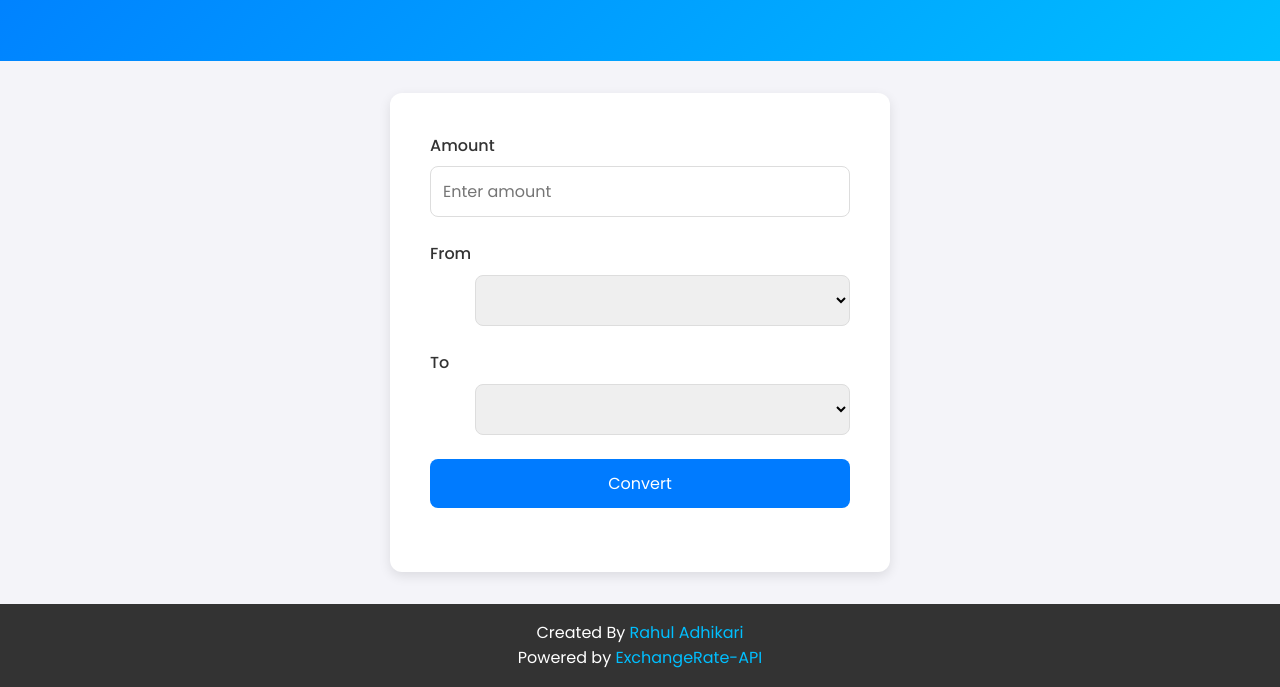
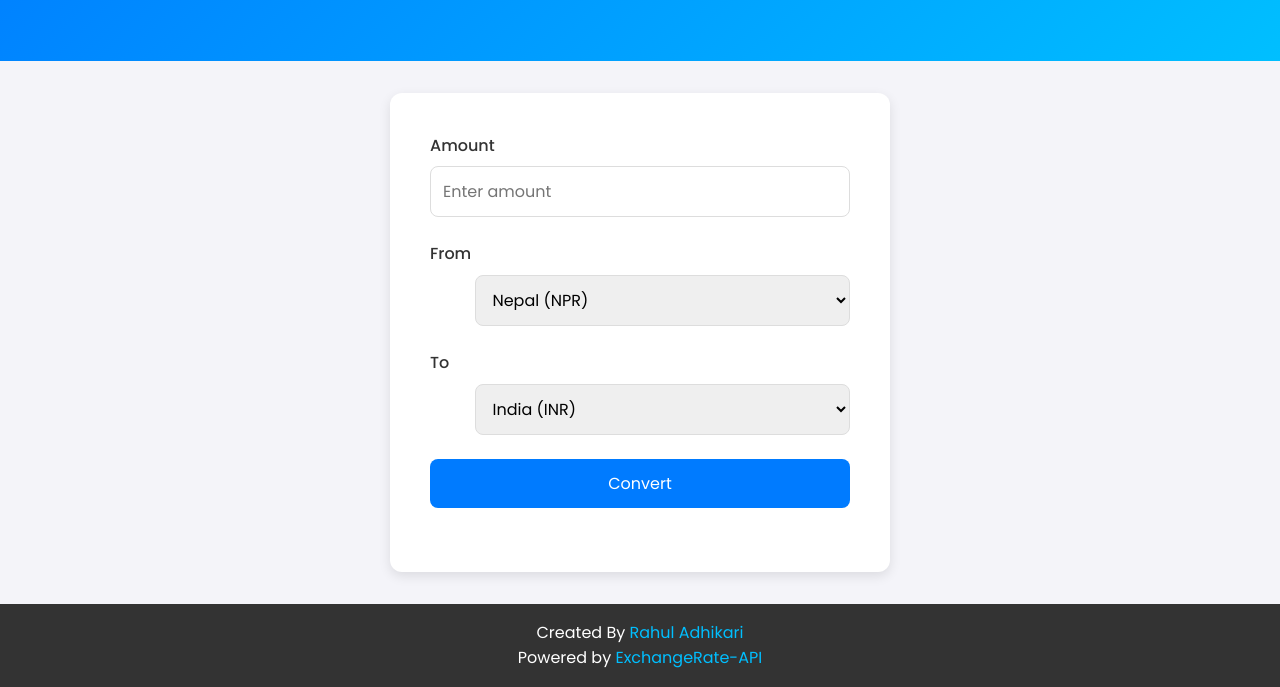
Before and after one commit to Rahulad12/currencyConvertor, a plain HTML site: page index.html in a window 1280 px wide. Shown: the part 170-857 px from the top of the page. Drawn offline with Linux system fonts and the light colour scheme; no server answers.

Commit message:
added default option

```diff
--- a/index.html
+++ b/index.html
@@ -4,7 +4,7 @@
     <meta charset="UTF-8" />
     <meta name="viewport" content="width=device-width, initial-scale=1.0" />
     <title>MudraLok</title>
-    <link rel="icon" type="image/x-icon" href="./asset/images/logo.png">
+    <link rel="icon" type="image/x-icon" href="./asset/images/logo.png" />
     <link rel="stylesheet" href="./css/style.css" />
     <link
       href="https://fonts.googleapis.com/css2?family=Poppins:wght@400;500;600&display=swap"
@@ -37,14 +37,18 @@
             <label for="fromCurrency">From</label>
             <div class="input-box">
               <div id="from-image" class="country-image"></div>
-              <select id="fromCurrency"></select>
+              <select id="fromCurrency">
+                <option value="NPR">Nepal (NPR)</option>
+              </select>
             </div>
           </div>
           <div class="input-group">
             <label for="toCurrency">To</label>
             <div class="input-box">
               <div id="to-image" class="country-image"></div>
-              <select id="toCurrency"></select>
+              <select id="toCurrency">
+                <option value="INR">India (INR)</option>
+              </select>
             </div>
           </div>
           <button id="convertButton">Convert</button>
@@ -66,7 +70,12 @@
             >Rahul Adhikari</a
           >
         </p>
-        <p>Powered by <a href="https://www.exchangerate-api.com" target="_blank">ExchangeRate-API</a></p>
+        <p>
+          Powered by
+          <a href="https://www.exchangerate-api.com" target="_blank"
+            >ExchangeRate-API</a
+          >
+        </p>
       </div>
     </footer>
 
```
